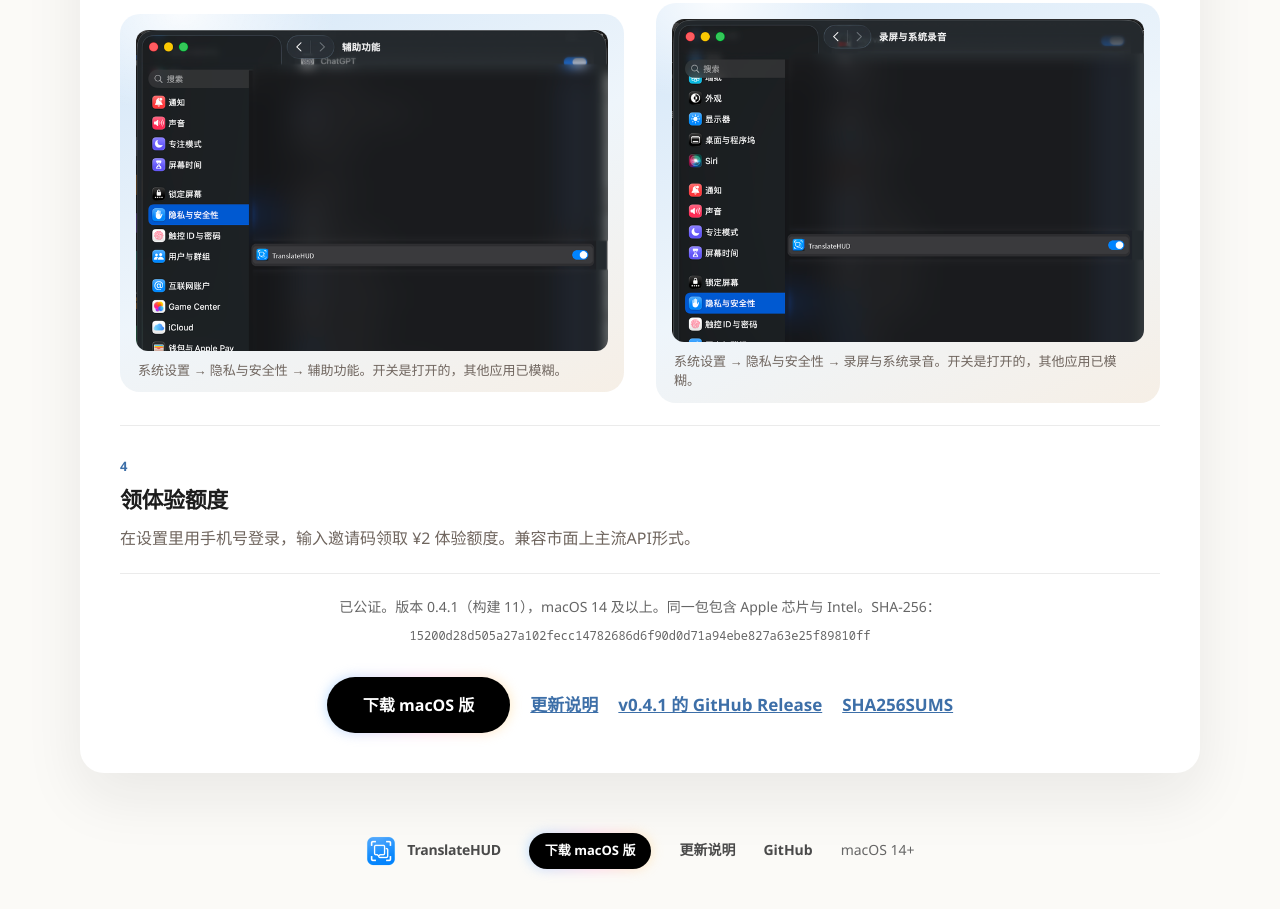
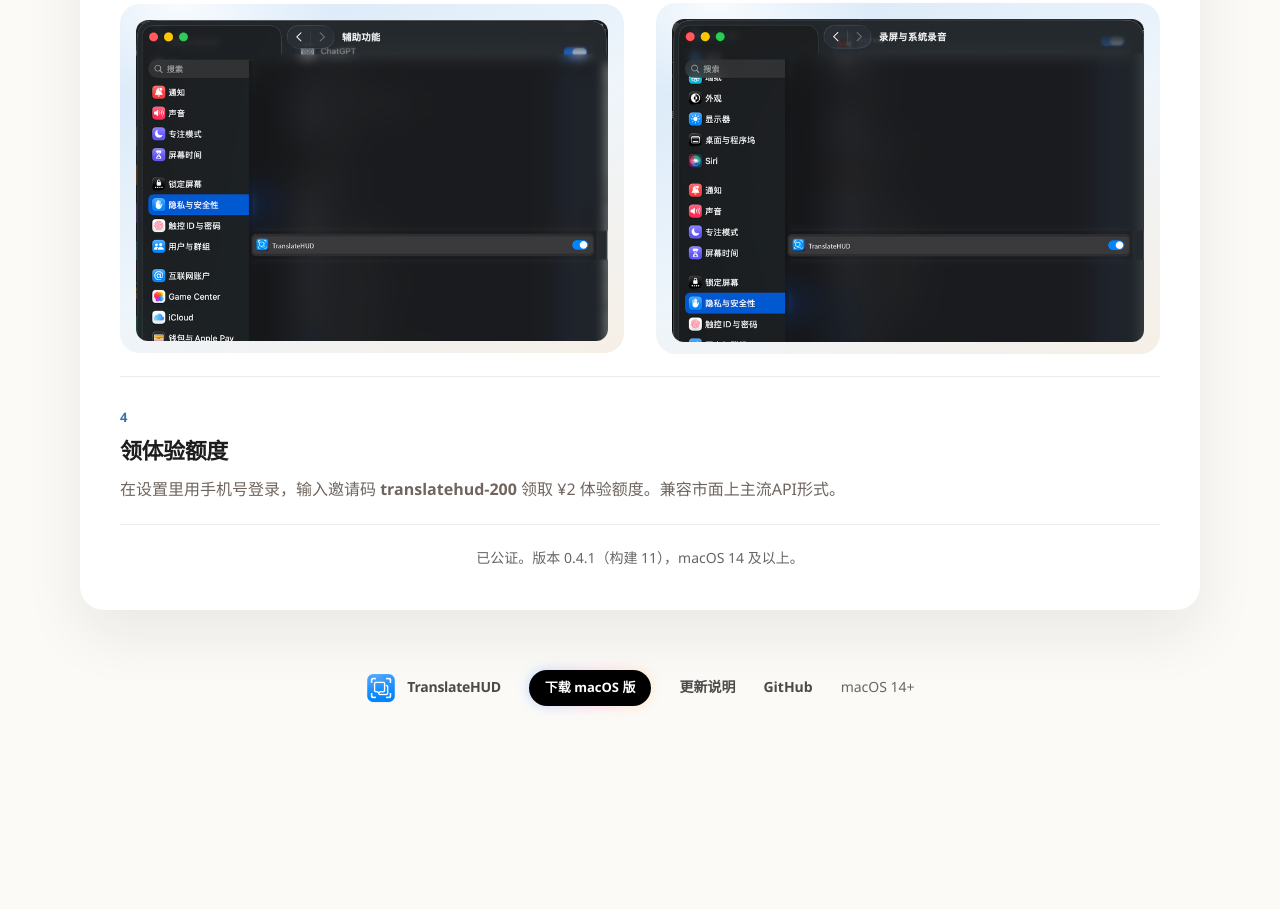
Before and after one commit to jisi71/TranslateHUD, a plain HTML site: page website/index.html in a window 1280 px wide. Shown: the part 4157-5066 px from the top of the page. After the commit the page ends 4903 px from the top, so only its background shows below. Drawn offline with Linux system fonts and the light colour scheme.

Commit message:
官网：精简下载准备说明并写明邀请码

```diff
--- a/website/index.html
+++ b/website/index.html
@@ -414,8 +414,8 @@
                 <span class="lang-en">Move it into Applications</span>
               </h3>
               <p>
-                <span class="lang-zh">下载已公证的 TranslateHUD-0.4.1-universal.zip，解压，把 TranslateHUD.app 拖进「应用程序」。一般不用右键绕过。</span>
-                <span class="lang-en">Download the notarized TranslateHUD-0.4.1-universal.zip, unzip it, and drag TranslateHUD.app into Applications. A right-click bypass is usually unnecessary.</span>
+                <span class="lang-zh">下载已公证的 TranslateHUD-0.4.1-universal.zip，解压，把 TranslateHUD.app 拖进「应用程序」。</span>
+                <span class="lang-en">Download the notarized TranslateHUD-0.4.1-universal.zip, unzip it, and drag TranslateHUD.app into Applications.</span>
               </p>
             </div>
           </li>
@@ -442,10 +442,6 @@
                 alt="系统设置的辅助功能。左侧「隐私与安全性」、标题「辅助功能」，以及 TranslateHUD 那一行和打开的开关是清晰的，其他应用已模糊。"
                 data-alt-zh="系统设置的辅助功能。左侧「隐私与安全性」、标题「辅助功能」，以及 TranslateHUD 那一行和打开的开关是清晰的，其他应用已模糊。"
                 data-alt-en="System Settings, Accessibility. Privacy &amp; Security in the sidebar, the Accessibility title, and TranslateHUD’s row and on switch are sharp. Other apps are blurred.">
-              <figcaption>
-                <span class="lang-zh">系统设置 → 隐私与安全性 → 辅助功能。开关是打开的，其他应用已模糊。</span>
-                <span class="lang-en">System Settings → Privacy &amp; Security → Accessibility. The switch is on, and other apps are blurred.</span>
-              </figcaption>
             </figure>
           </li>
           <li class="setup-visual-step">
@@ -471,10 +467,6 @@
                 alt="系统设置的录屏与系统录音。左侧「隐私与安全性」、标题「录屏与系统录音」，以及 TranslateHUD 那一行和打开的开关是清晰的，其他应用已模糊。"
                 data-alt-zh="系统设置的录屏与系统录音。左侧「隐私与安全性」、标题「录屏与系统录音」，以及 TranslateHUD 那一行和打开的开关是清晰的，其他应用已模糊。"
                 data-alt-en="System Settings, Screen &amp; System Audio Recording. Privacy &amp; Security in the sidebar, the page title, and TranslateHUD’s row and on switch are sharp. Other apps are blurred.">
-              <figcaption>
-                <span class="lang-zh">系统设置 → 隐私与安全性 → 录屏与系统录音。开关是打开的，其他应用已模糊。</span>
-                <span class="lang-en">System Settings → Privacy &amp; Security → Screen &amp; System Audio Recording. The switch is on, and other apps are blurred.</span>
-              </figcaption>
             </figure>
           </li>
           <li>
@@ -485,36 +477,16 @@
                 <span class="lang-en">Redeem trial credit</span>
               </h3>
               <p>
-                <span class="lang-zh">在设置里用手机号登录，输入邀请码领取 ¥2 体验额度。兼容市面上主流API形式。</span>
-                <span class="lang-en">In Settings, sign in with a phone number and enter the invite code for ¥2 of trial credit. Compatible with mainstream API formats.</span>
+                <span class="lang-zh">在设置里用手机号登录，输入邀请码 <strong>translatehud-200</strong> 领取 ¥2 体验额度。兼容市面上主流API形式。</span>
+                <span class="lang-en">In Settings, sign in with a phone number and enter the invite code <strong>translatehud-200</strong> for ¥2 of trial credit. Compatible with mainstream API formats.</span>
               </p>
             </div>
           </li>
         </ol>
         <p class="fine">
-          <span class="lang-zh">已公证。版本 0.4.1（构建 11），macOS 14 及以上。同一包包含 Apple 芯片与 Intel。SHA-256：</span>
-          <span class="lang-en">Notarized. Version 0.4.1 (build 11), macOS 14 or later. One zip contains Apple silicon and Intel. SHA-256:</span>
-          <code class="hash">15200d28d505a27a102fecc14782686d6f90d0d71a94ebe827a63e25f89810ff</code>
+          <span class="lang-zh">已公证。版本 0.4.1（构建 11），macOS 14 及以上。</span>
+          <span class="lang-en">Notarized. Version 0.4.1 (build 11), macOS 14 or later.</span>
         </p>
-        <div class="cta-row">
-          <span class="download-slot" data-download-slot>
-            <span class="btn-glow">
-              <a class="button large" data-download href="https://github.com/jisi71/TranslateHUD/releases/download/v0.4.1/TranslateHUD-0.4.1-universal.zip">
-                <span class="lang-zh">下载 macOS 版</span>
-                <span class="lang-en">Download for macOS</span>
-              </a>
-            </span>
-          </span>
-          <a href="changelog/">
-            <span class="lang-zh">更新说明</span>
-            <span class="lang-en">Release notes</span>
-          </a>
-          <a href="https://github.com/jisi71/TranslateHUD/releases/tag/v0.4.1">
-            <span class="lang-zh">v0.4.1 的 GitHub Release</span>
-            <span class="lang-en">v0.4.1 on GitHub</span>
-          </a>
-          <a href="https://github.com/jisi71/TranslateHUD/releases/download/v0.4.1/SHA256SUMS-0.4.1.txt">SHA256SUMS</a>
-        </div>
       </section>
     </div>
   </main>
```
